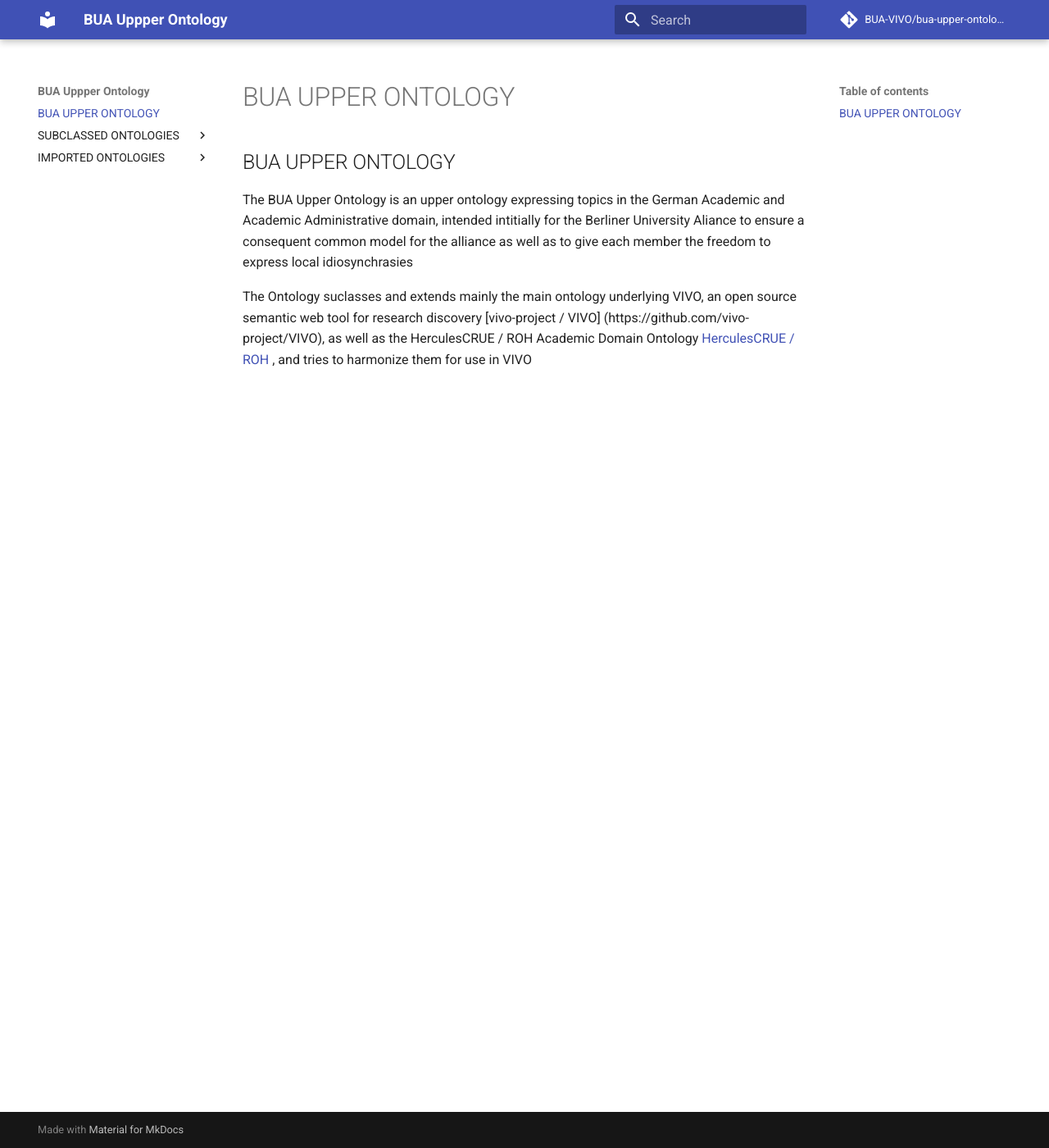
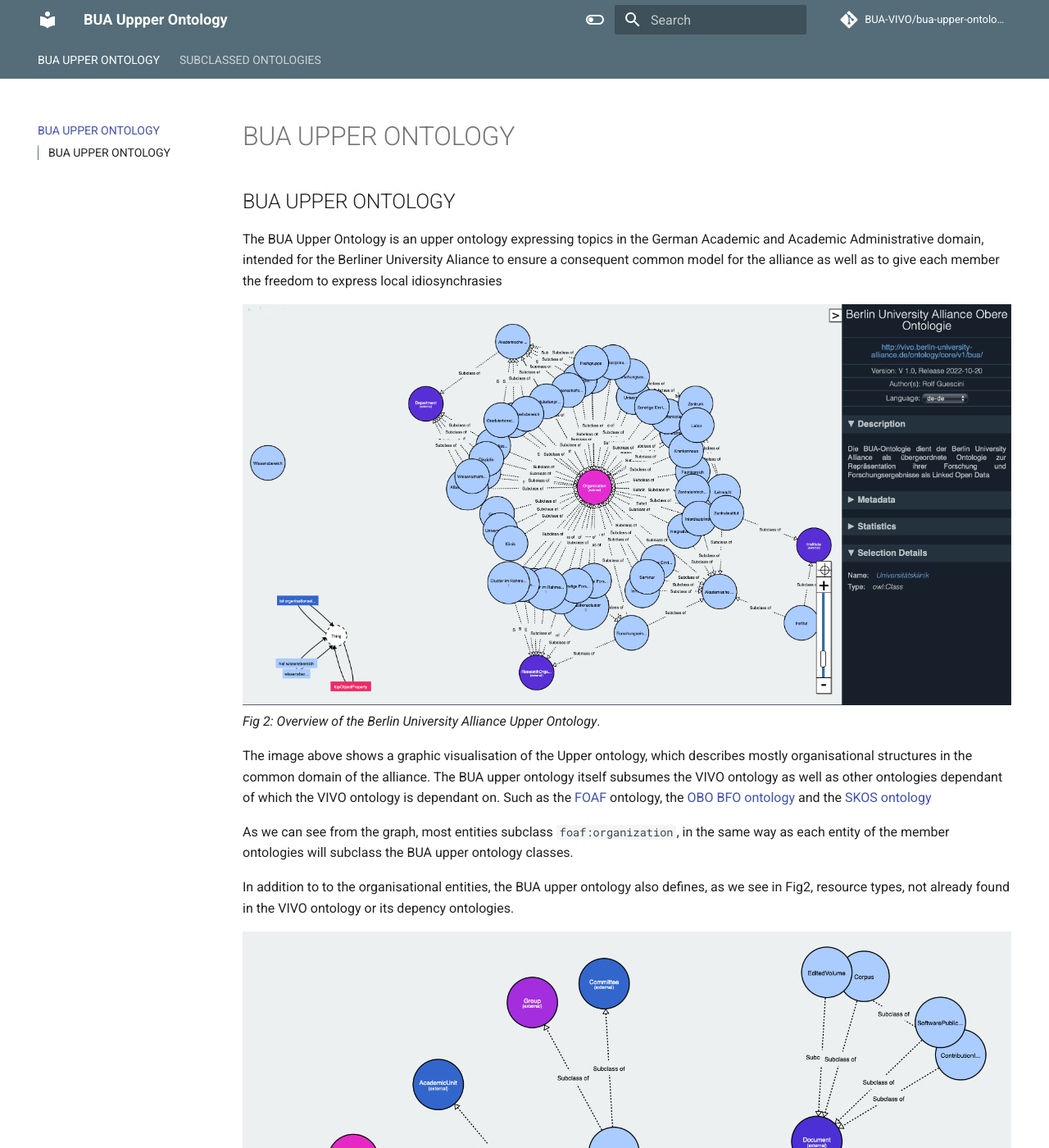
Before and after one commit to BUA-VIVO/bua-upper-ontology, an MkDocs documentation site: the page built from docs/index.md, in a window 1280 px wide and 1400 px high. Shown: the whole window at 82% size. Built offline with MkDocs 1.6.1 and Material for MkDocs 9.7.7, drawn with Linux system fonts in a browser that asks for light colours; comment, search, counter and statistics services are not loaded; some of the changed text lies outside the part shown.

Commit message:
Documentation

```diff
--- a/docs/index.md
+++ b/docs/index.md
@@ -1,7 +1,18 @@
 ## BUA UPPER ONTOLOGY
 
-The BUA Upper Ontology is an upper ontology expressing topics in the German Academic and Academic Administrative domain, intended intitially for the Berliner University Aliance to ensure  a consequent common model for the alliance as well as to give each member the freedom to express local idiosynchrasies
+The BUA Upper Ontology is an upper ontology expressing topics in the German Academic and Academic Administrative domain, intended for the Berliner University Aliance to ensure a consequent common model for the alliance as well as to give each member the freedom to express local idiosynchrasies
 
-The Ontology suclasses and extends mainly the main ontology underlying VIVO, an open source semantic web tool for research discovery [vivo-project /
-VIVO] (https://github.com/vivo-project/VIVO), as well as the HerculesCRUE / ROH Academic Domain Ontology
-[HerculesCRUE / ROH ](https://github.com/HerculesCRUE/ROH), and tries to harmonize them for use in VIVO
+![Fig1: Overview of the Berlin University Alliance Upper Ontology](images/bua-upper-vowl.png)
+*Fig 2: Overview of the Berlin University Alliance Upper Ontology*.
+
+The image above shows a graphic visualisation of the Upper ontology, which describes mostly organisational structures in the common domain of the alliance.
+The BUA upper ontology itself subsumes the VIVO ontology as well as other ontologies dependant of which the VIVO ontology is dependant on. Such as the [FOAF](http://xmlns.com/foaf/0.1/) ontology, the [OBO BFO ontology](https://ontobee.org/ontology/BFO)	and the [SKOS ontology](https://www.w3.org/2009/08/skos-reference/skos.html)
+
+As we can see from the graph, most entities subclass `foaf:organization`, in the same way as each entity of the member ontologies will subclass the BUA upper ontology classes.
+
+In addition to to the organisational entities, the BUA upper ontology also defines, as we see in Fig2, resource types, not already found in the VIVO ontology or its depency ontologies.
+
+![Fig2: Details view of upper ontology](images/bua-vowl-details.png)
+*Fig2: Details view of upper ontology*
+
+In addition to the classes, the upper ontology also contains Object [Properties](https://www.w3.org/TR/owl-ref/#Property) which make out the relation types used to relate entities together within a sertain semantic function as well as data properties making up emtadata fileds on the class instances.
--- a/mkdocs.yaml
+++ b/mkdocs.yaml
@@ -8,9 +8,47 @@
   - BUA UPPER ONTOLOGY: index.md
   - SUBCLASSED ONTOLOGIES:
       - VIVO ONTOLOGY: vivo.md
-      - ROH ONTOLOGY: roh.md
-  - IMPORTED ONTOLOGIES:
-      - THE PROJECT ONTOLOGY: project.md
-      - THE COLLECTION ONTOLOGY: collection.md
 theme:
   name: material
+  language: en
+  features:
+    - navigation.tabs
+    - navigation.sections
+    - toc.integrate
+    - navigation.top
+    - search.suggest
+    - search.highlight
+    - content.tabs.link
+    - content.code.annotation
+    - content.code.copy
+  language: en
+  palette:
+    - scheme: default
+      toggle:
+        icon: material/toggle-switch-off-outline
+        name: Switch to dark mode
+      primary: blue grey
+      accent: light blue
+    - scheme: slate
+      toggle:
+        icon: material/toggle-switch
+        name: Switch to light mode
+      primary: blue grey
+      accent: cyan
+
+  markdown_extensions:
+  - pymdownx.highlight:
+      anchor_linenums: true
+  - pymdownx.inlinehilite
+  - pymdownx.snippets
+  - admonition
+  - pymdownx.arithmatex:
+      generic: true
+  - footnotes
+  - pymdownx.details
+  - pymdownx.superfences
+  - pymdownx.mark
+  - attr_list
+  - pymdownx.emoji:
+      emoji_index: !!python/name:materialx.emoji.twemoji
+      emoji_generator: !!python/name:materialx.emoji.to_svg
```
Also changed, not shown: docs/images/bua-upper-vowl.png (added), docs/images/bua-vowl-details.png (added).
